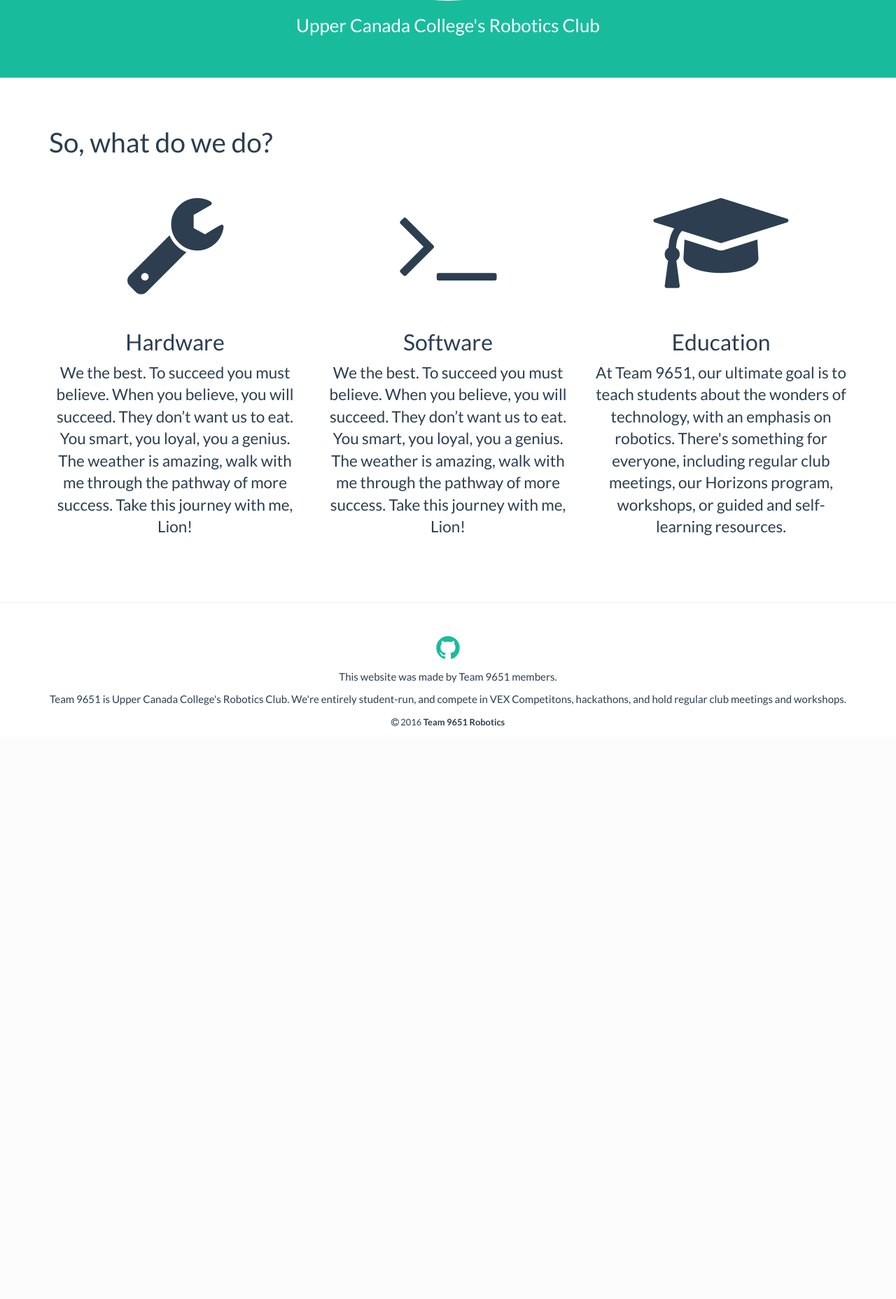
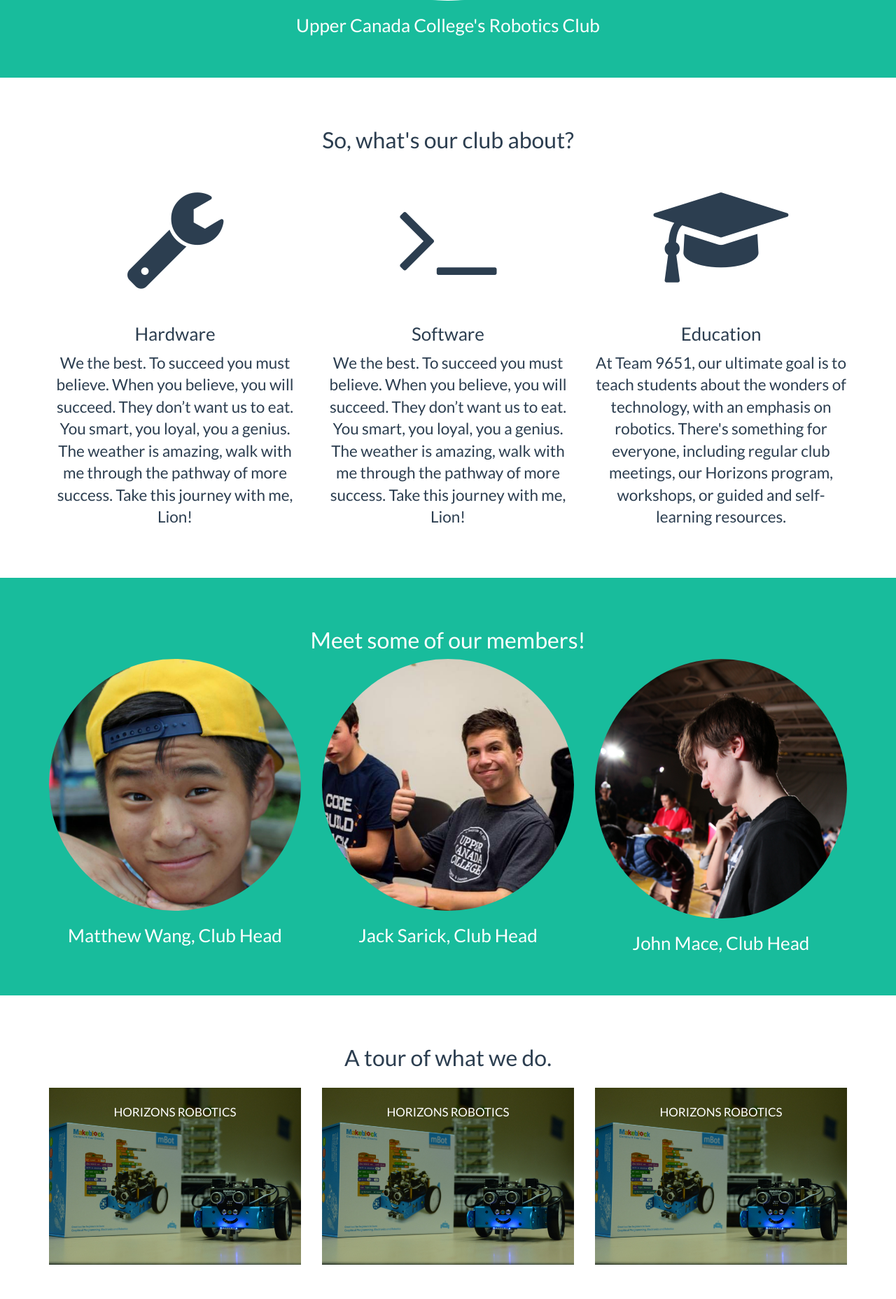
Before and after one commit to 9651-Robotics/website, a PHP site: page / in a window 1280 px wide. Shown: the part 793-2650 px from the top of the page at 70% size. Before the commit the page ends 1831 px from the top, so only its background shows below. Run offline with PHP 8.4, Linux system fonts and the light colour scheme.

Commit message:
more homepage touchups

```diff
--- a/css/style.css
+++ b/css/style.css
@@ -47,3 +47,96 @@ body {
 .icon-big{
   font-size: 10em;
 }
+
+.carousel-control.left, .carousel-control.right {
+    background-image: none
+}
+
+.hovereffect {
+  width: 100%;
+  height: 100%;
+  float: left;
+  overflow: hidden;
+  position: relative;
+  text-align: center;
+  background: #18BC9C;
+  margin-top: 1em;
+}
+
+.hovereffect .overlay {
+  width: 100%;
+  height: 100%;
+  position: absolute;
+  overflow: hidden;
+  top: 0;
+  left: 0;
+  padding: 0em 1em;
+}
+
+.hovereffect img {
+  display: block;
+  position: relative;
+  max-width: none;
+  width: calc(100% + 20px);
+  -webkit-transition: opacity 0.35s, -webkit-transform 0.35s;
+  transition: opacity 0.35s, transform 0.35s;
+  -webkit-transform: translate3d(-10px,0,0);
+  transform: translate3d(-10px,0,0);
+  -webkit-backface-visibility: hidden;
+  backface-visibility: hidden;
+}
+
+.hovereffect:hover img {
+  opacity: 0.4;
+  filter: alpha(opacity=40);
+  -webkit-transform: translate3d(0,0,0);
+  transform: translate3d(0,0,0);
+  border-radius: 5px;
+}
+
+.hovereffect h2 {
+  text-transform: uppercase;
+  color: white;
+  text-align: center;
+  position: relative;
+  font-size: 17px;
+  overflow: hidden;
+  padding: 0.5rem 0;
+  background-color: transparent;
+}
+
+.hovereffect h2:after {
+  position: absolute;
+  bottom: 0;
+  left: 0;
+  width: 100%;
+  height: 2px;
+  background: white;
+  content: '';
+  -webkit-transition: -webkit-transform 0.35s;
+  transition: transform 0.35s;
+  -webkit-transform: translate3d(-100%,0,0);
+  transform: translate3d(-100%,0,0);
+}
+
+.hovereffect:hover h2:after {
+  -webkit-transform: translate3d(0,0,0);
+  transform: translate3d(0,0,0);
+}
+
+.hovereffect a, .hovereffect p {
+  color: #FFF;
+  opacity: 0;
+  filter: alpha(opacity=0);
+  -webkit-transition: opacity 0.35s, -webkit-transform 0.35s;
+  transition: opacity 0.35s, transform 0.35s;
+  -webkit-transform: translate3d(100%,0,0);
+  transform: translate3d(100%,0,0);
+}
+
+.hovereffect:hover a, .hovereffect:hover p {
+  opacity: 1;
+  filter: alpha(opacity=100);
+  -webkit-transform: translate3d(0,0,0);
+  transform: translate3d(0,0,0);
+}
--- a/header.php
+++ b/header.php
@@ -1,4 +1,4 @@
-<nav class="navbar navbar-default navbar-fixed-top">
+<nav class="navbar navbar-inverse navbar-fixed-top">
   <div class="container-fluid">
     <div class="navbar-header">
       <button type="button" class="navbar-toggle collapsed" data-toggle="collapse" data-target="#navbar-collapse-container" aria-expanded="false">
--- a/index.php
+++ b/index.php
@@ -23,34 +23,108 @@
     </div>
     <div class="section-secondary">
       <div class="container">
-        <h1>So, what do we do?</h1>
-        <div class="row">
+        <h2 class="text-center">So, what's our club about?</h2>
+        <div class="row text-center">
           <div class="col-sm-4">
-            <div class="text-center icon-big">
+            <div class="icon-big">
               <span class="fa fa-fw fa-wrench"></span>
-              <h2>Hardware</h2>
+              <h3>Hardware</h3>
             </div>
-            <p class="lead text-center">
+            <p class="lead">
               We the best. To succeed you must believe. When you believe, you will succeed. They don’t want us to eat. You smart, you loyal, you a genius. The weather is amazing, walk with me through the pathway of more success. Take this journey with me, Lion!
             </p>
           </div>
           <div class="col-sm-4">
-            <div class="text-center icon-big">
+            <div class="icon-big">
               <span class="fa fa-fw fa-terminal"></span>
-              <h2>Software</h2>
+              <h3>Software</h3>
             </div>
-            <p class="lead text-center">
+            <p class="lead">
               We the best. To succeed you must believe. When you believe, you will succeed. They don’t want us to eat. You smart, you loyal, you a genius. The weather is amazing, walk with me through the pathway of more success. Take this journey with me, Lion!
             </p>
           </div>
           <div class="col-sm-4">
-            <div class="text-center icon-big">
+            <div class="icon-big">
               <span class="fa fa-fw fa-graduation-cap"></span>
-              <h2>Education</h2>
+              <h3>Education</h3>
             </div>
-            <p class="lead text-center">
+            <p class="lead">
               At Team 9651, our ultimate goal is to teach students about the wonders of technology, with an emphasis on robotics. There's something for everyone, including regular club meetings, our Horizons program, workshops, or guided and self-learning resources.
             </p>
+          </div>
+        </div>
+      </div>
+    </div>
+    <div class="section-primary">
+      <div class="container">
+        <h2 class="text-center">Meet some of our members!</h2>
+        <div class="row text-center">
+          <div class="col-sm-4">
+            <a href="#">
+              <img class="img-responsive img-circle" src="img/matt.png" />
+              <h3 class="text-white">Matthew Wang, Club Head</h3>
+            </a>
+          </div>
+          <div class="col-sm-4">
+            <a href="#">
+              <img class="img-responsive img-circle" src="img/jack.jpg" />
+              <h3 class="text-white">Jack Sarick, Club Head</h3>
+            </a>
+          </div>
+          <div class="col-sm-4">
+            <a href="#">
+              <img class="img-responsive img-circle" src="img/john.png" />
+              <h3 class="text-white">John Mace, Club Head</h3>
+            </a>
+          </div>
+        </div>
+      </div>
+    </div>
+    <div class="section-secondary">
+      <div class="container">
+        <h2 class="text-center">A tour of what we do.</h2>
+        <div class="row">
+          <div class="col-sm-4">
+            <div class="hovereffect">
+              <img class="img-responsive" src="img/mbot.jpg" alt="Mbot">
+              <div class="overlay">
+                <h2>Horizons Robotics</h2>
+		            <p>
+                  At Horizons Robotics, we teach underprivileged students how to build and code their very own robots.
+                </p>
+                <p>
+                 <a href="#">Learn more.</a>
+                </p>
+              </div>
+            </div>
+          </div>
+          <div class="col-sm-4">
+            <div class="hovereffect">
+              <img class="img-responsive" src="img/mbot.jpg" alt="Mbot">
+              <div class="overlay">
+                <h2>Horizons Robotics</h2>
+		            <p>
+                  At Horizons Robotics, we teach underprivileged students how to build and code their very own robots.
+                </p>
+                <p>
+                 <a href="#">Learn more.</a>
+                </p>
+              </div>
+            </div>
+          </div>
+          <div class="col-sm-4">
+            <div class="hovereffect">
+              <img class="img-responsive" src="img/mbot.jpg" alt="Mbot">
+              <div class="overlay">
+                <h2>Horizons Robotics</h2>
+		            <p>
+                  At Horizons Robotics, we teach underprivileged students how to build and code their very own robots.
+                </p>
+                <p>
+                 <a href="#">Learn more.</a>
+                </p>
+              </div>
+            </div>
           </div>
         </div>
       </div>
```
Also changed, not shown: img/jack.jpg (added), img/john.png (added), img/matt.png (added), img/mbot.jpg (added).
